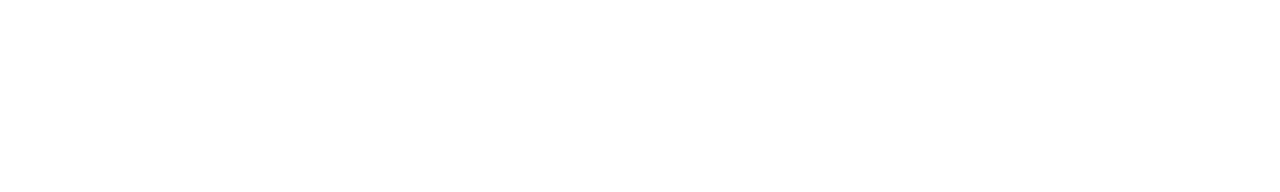
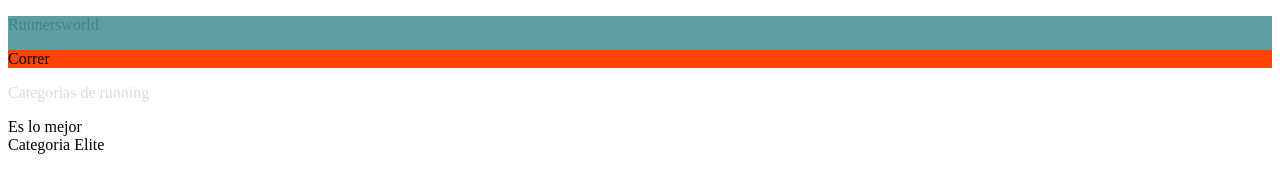
Before and after one commit to Devx93/Frontede_Dev_1_2022, a plain HTML site: page selectores2.html in a window 1280 px wide. Drawn offline with Linux system fonts and the light colour scheme.

```diff
--- a/selectores2.html
+++ b/selectores2.html
@@ -7,16 +7,43 @@
     <title>Selectores | 2</title>
     <style>
         div p {
-            color: azure;
+            color: rgb(64, 135, 135);
+        }
+        div > div {
+            background: cadetblue;
+        }
+        .es {
+            background: rgb(255, 68, 0);
+        }
+        div + section {
+            background: blue;
+        }
+        div ~ p {
+            color: gainsboro;
         }
     </style>
 </head>
 
 <body>
     <div>
-        <p></p>
+        <div>
+            <p>Ruunersworld</p>
+            <div class="es">Correr</div>
+        </div>
     </div>
+    <p>Categorias de running</p>
+    <section>
+        Es lo mejor
+    </section>
+    <div>
+        Categoria Elite
+    </div>
+</body>
+</html>
 
 
-</body>
-</html>
+<!--div>
+    <p>Runnersworld</p>
+    <p>web</p>
+    <p>2.0</p>
+</div-->
```
Also changed, not shown: 1 other file.
